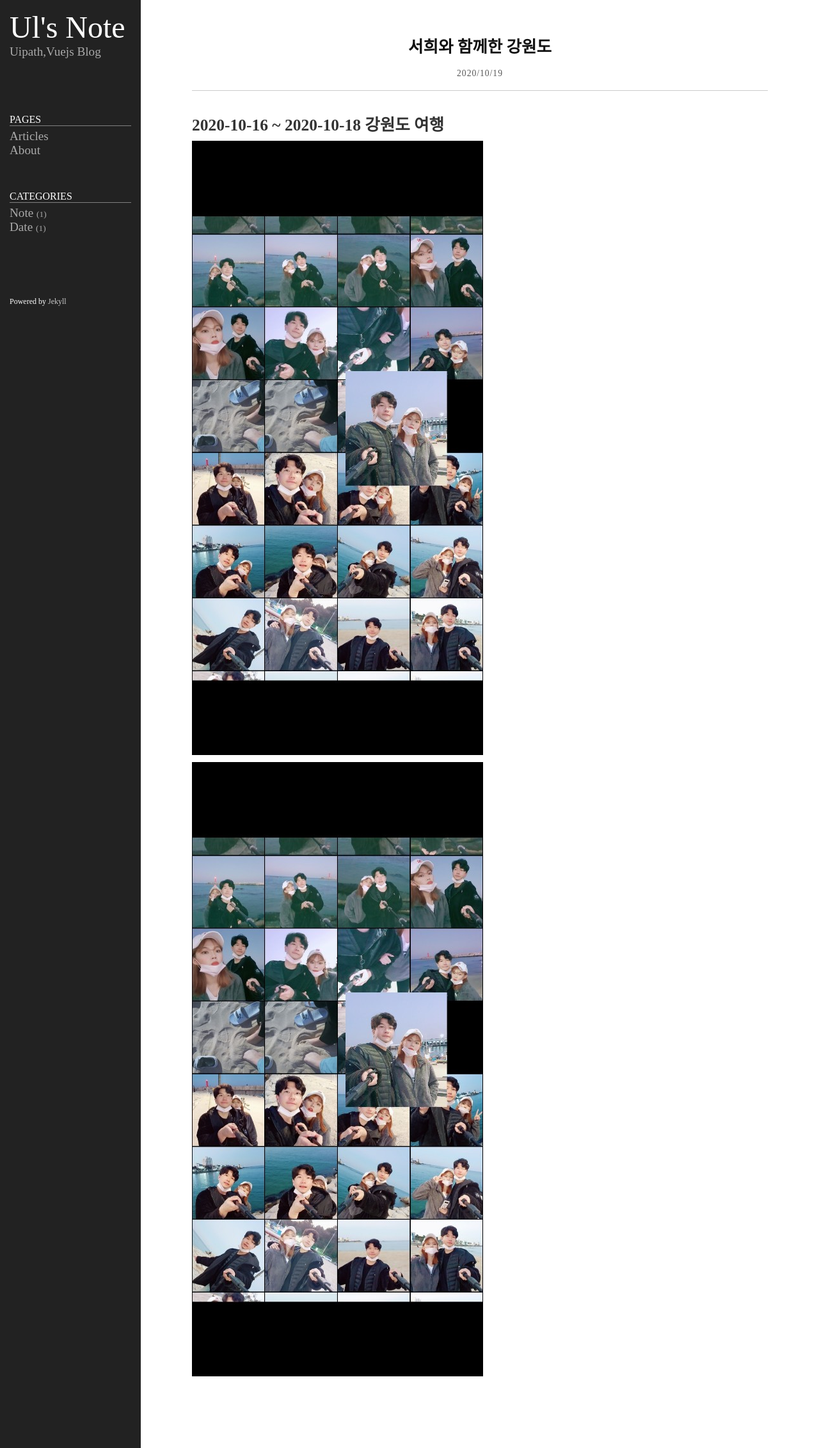
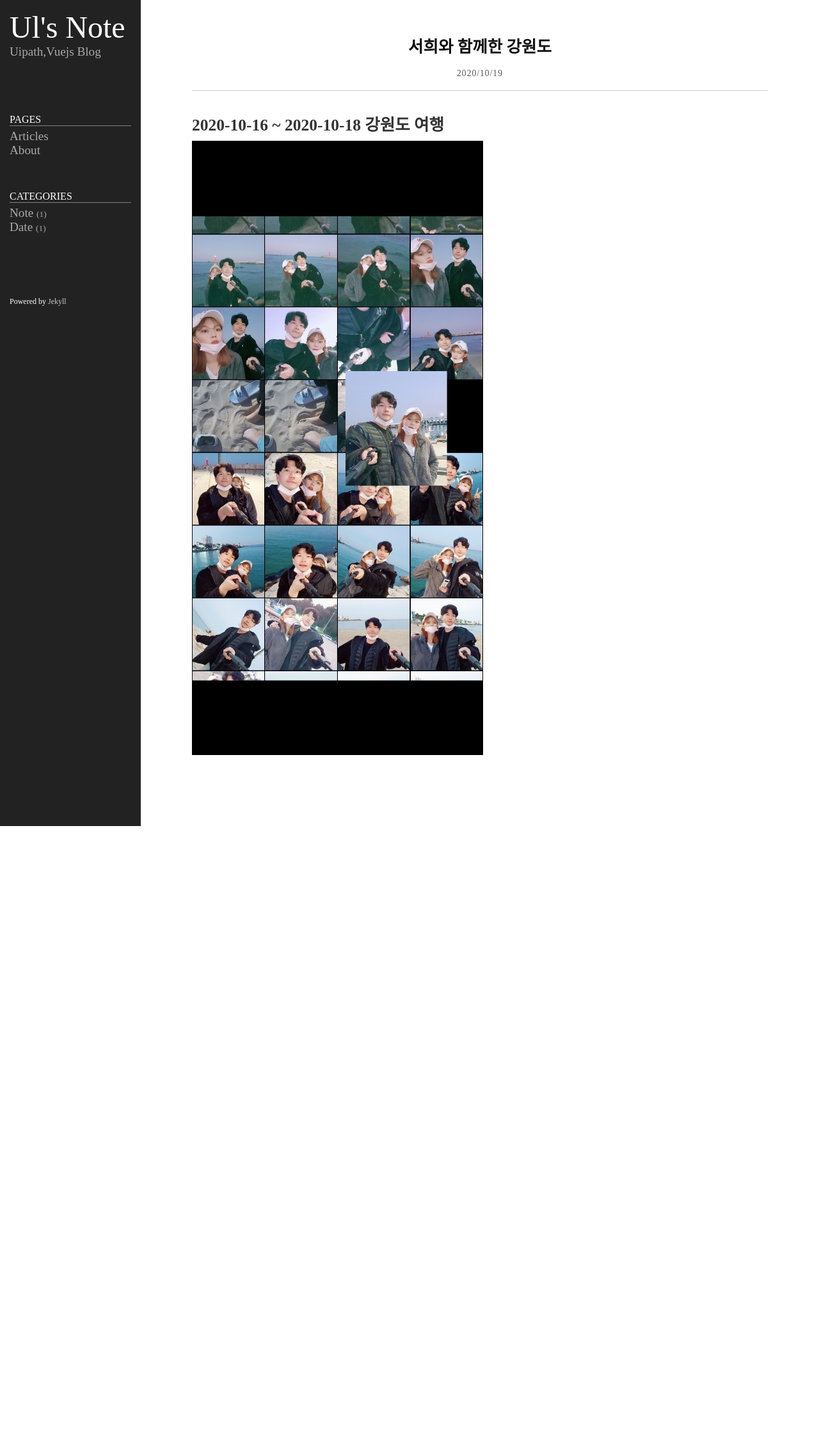
Before and after one commit to Bae-Han-Ul/Bae-Han-Ul.github.io, a Jekyll site: the page built from _posts/2020-10-19-post.md, in a window 1280 px wide. Shown: the whole page at 64% size. Built offline with Jekyll 4.4.1, drawn with Linux system fonts in a browser that asks for light colours; some web fonts are replaced; after the commit the page ends 1291 px from its top, so only the background shows below that.

Commit message:
Update 2020-10-19-post.md

```diff
--- a/_posts/2020-10-19-post.md
+++ b/_posts/2020-10-19-post.md
@@ -8,5 +8,3 @@ category: Date
 # 2020-10-16 ~ 2020-10-18 강원도 여행
 
 ![요약본](/public/img/1.jpg)
-
-<img src="/public/img/1.jpg">
```
